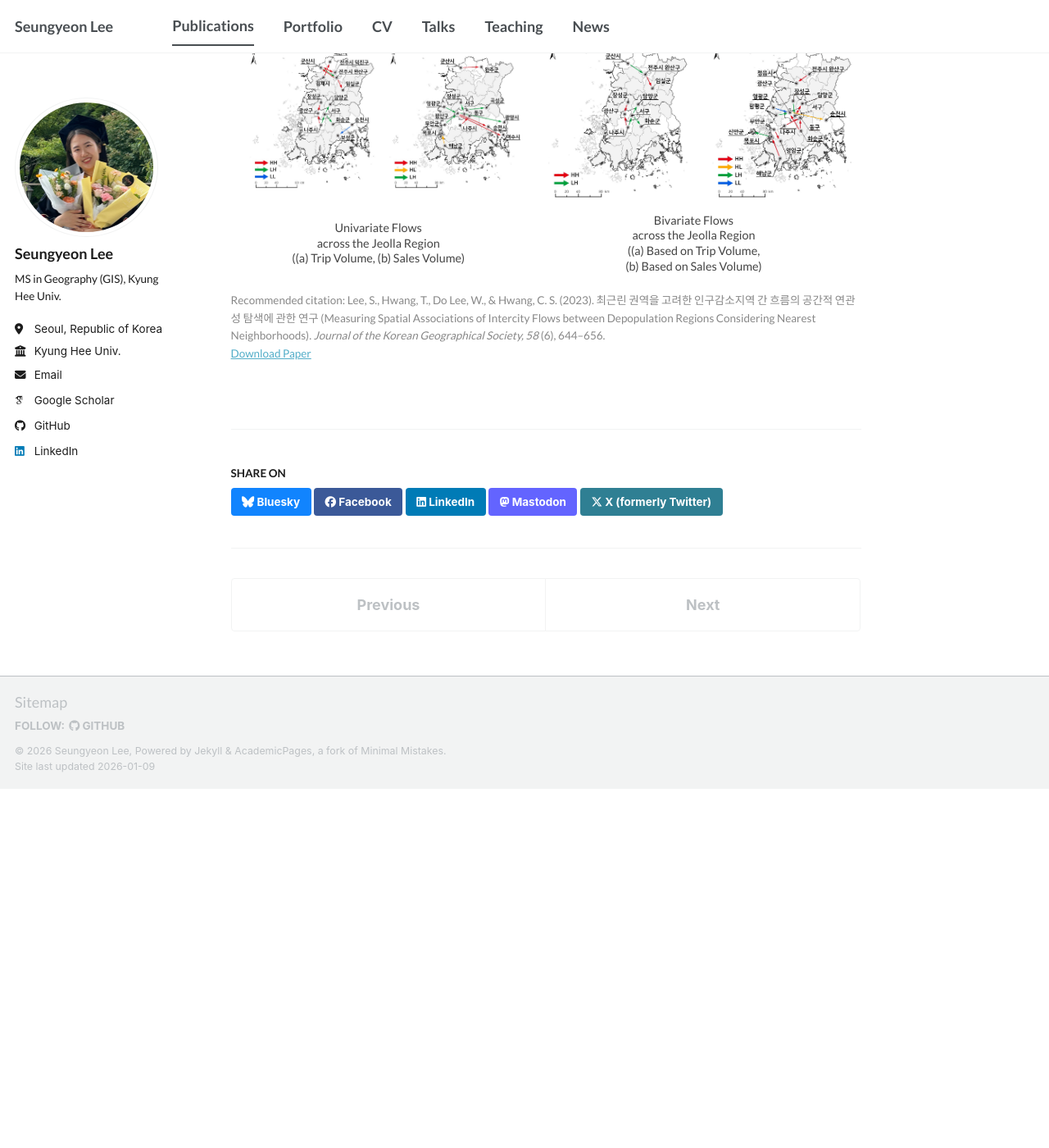
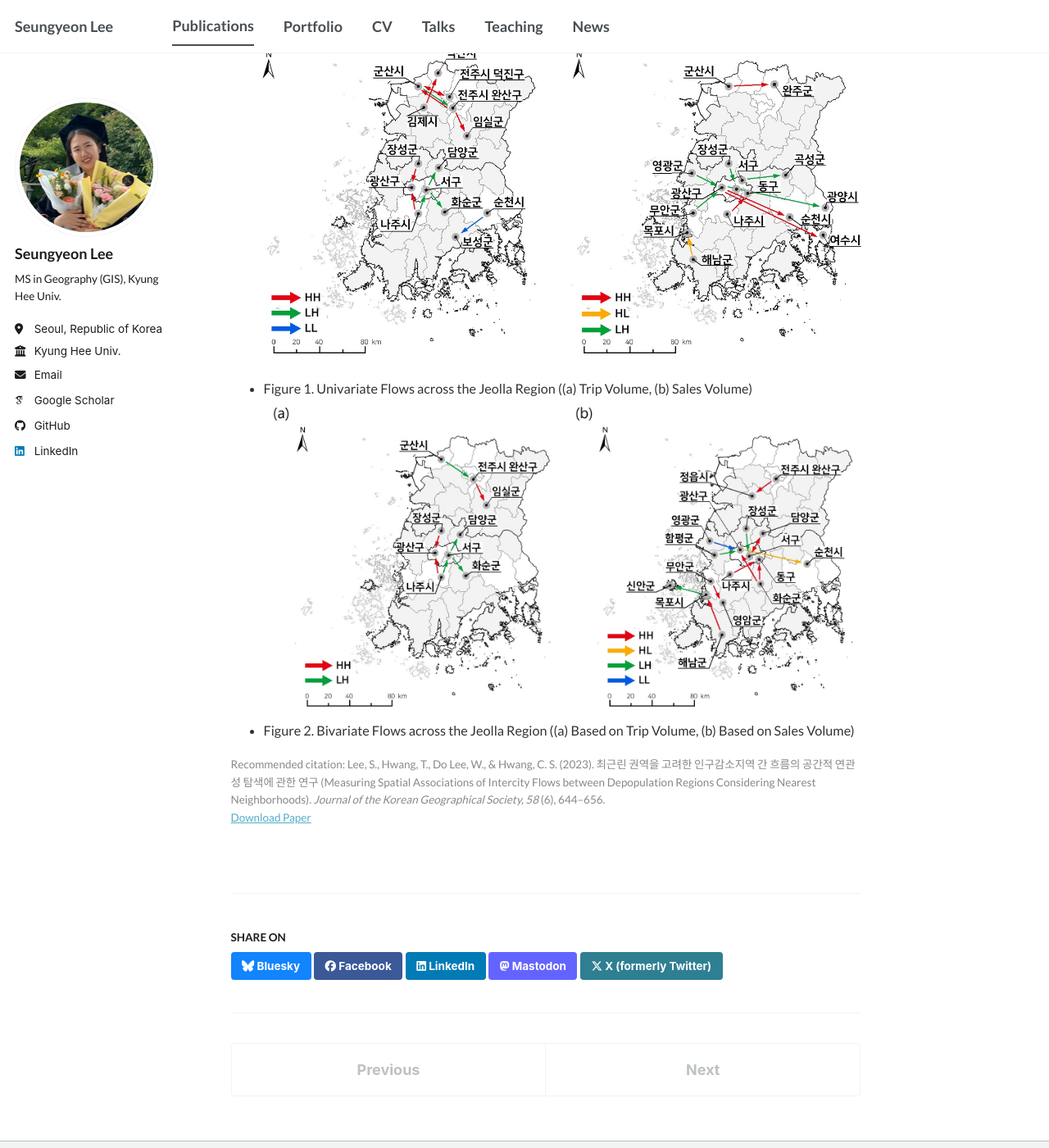
Before and after one commit to seungyeon677/seungyeon677.github.io, a Jekyll site: the page built from _publications/2023-Measuring-Sptial-Associations-of-Intercity-Flows-between-Depopulation-Regions-Considering-Nearest-Neighborhoods.md, in a window 1280 px wide and 1400 px high, scrolled down 594 px. Shown: the whole window at 82% size. Built offline with Jekyll 4.4.1, drawn with Linux system fonts in a browser that asks for light colours; some web fonts are replaced; a script bundle is joined from its source files by our own code; library files that are not in the unit come from our copies; before the commit the page ends 1556 px from its top, so only the background shows below that.

Commit message:
Update 2023-Measuring-Sptial-Associations-of-Intercity-Flows-between-Depopulation-Regions-Considering-Nearest-Neighborhoods.md

```diff
--- a/_publications/2023-Measuring-Sptial-Associations-of-Intercity-Flows-between-Depopulation-Regions-Considering-Nearest-Neighborhoods.md
+++ b/_publications/2023-Measuring-Sptial-Associations-of-Intercity-Flows-between-Depopulation-Regions-Considering-Nearest-Neighborhoods.md
@@ -13,13 +13,7 @@ citation: 'Lee, S., Hwang, T., Do Lee, W., & Hwang, C. S. (2023). 최근린 권
 ---
 Abstract: South Korea faces a serious demographic crisis, characterised by a faster total population decline and imbalance of population flows, particularly rural-to-urban migration of young people. The central government has designated 89 cities and counties across South Korea as" depopulation regions" for intensive support. Partnerships and collaboration with these local authorities are necessary to tackle long-term population and economic decline. To do this, it is vital to understand and measure the magnitude of inter-city relationships between regions. Previous studies have tended to measure inter-city relationships using inter-city flows data, but focused on origin-destination pairwise analysis. However, daily activity spaces of individuals are not limited to near homes and workplaces, as people can visit more destinations during their daily routines. To this end, this study measures the relationships between depopulation regions and evaluates their spatial associations, which accounts for neighboring areas. The analysis results find strong associations between depopulation regions, but these associations are relatively insignificant without considering their neighboring areas. The paper concludes by discussing the policy implications of these findings.
 
-<table>
-  <tr>
-    <td><img src="/images/KGS2023_1.jpg" alt="1"></td>
-    <td><img src="/images/KGS2023_2.jpg" alt="2"></td>
-  </tr>
-  <tr style="text-align: center; font-size: 0.8rem;">
-    <td>Univariate Flows <br> across the Jeolla Region <br> ((a) Trip Volume, (b) Sales Volume) </td>
-    <td>Bivariate Flows <br> across the Jeolla Region <br> ((a) Based on Trip Volume, <br> (b) Based on Sales Volume)</td>
-  </tr>
-</table>
+![Figure 1](/images/KGS2023_1.jpg)
+* Figure 1. Univariate Flows across the Jeolla Region ((a) Trip Volume, (b) Sales Volume)
+![Figure 2](/images/KGS2023_2.jpg)
+* Figure 2. Bivariate Flows across the Jeolla Region ((a) Based on Trip Volume, (b) Based on Sales Volume)
```
